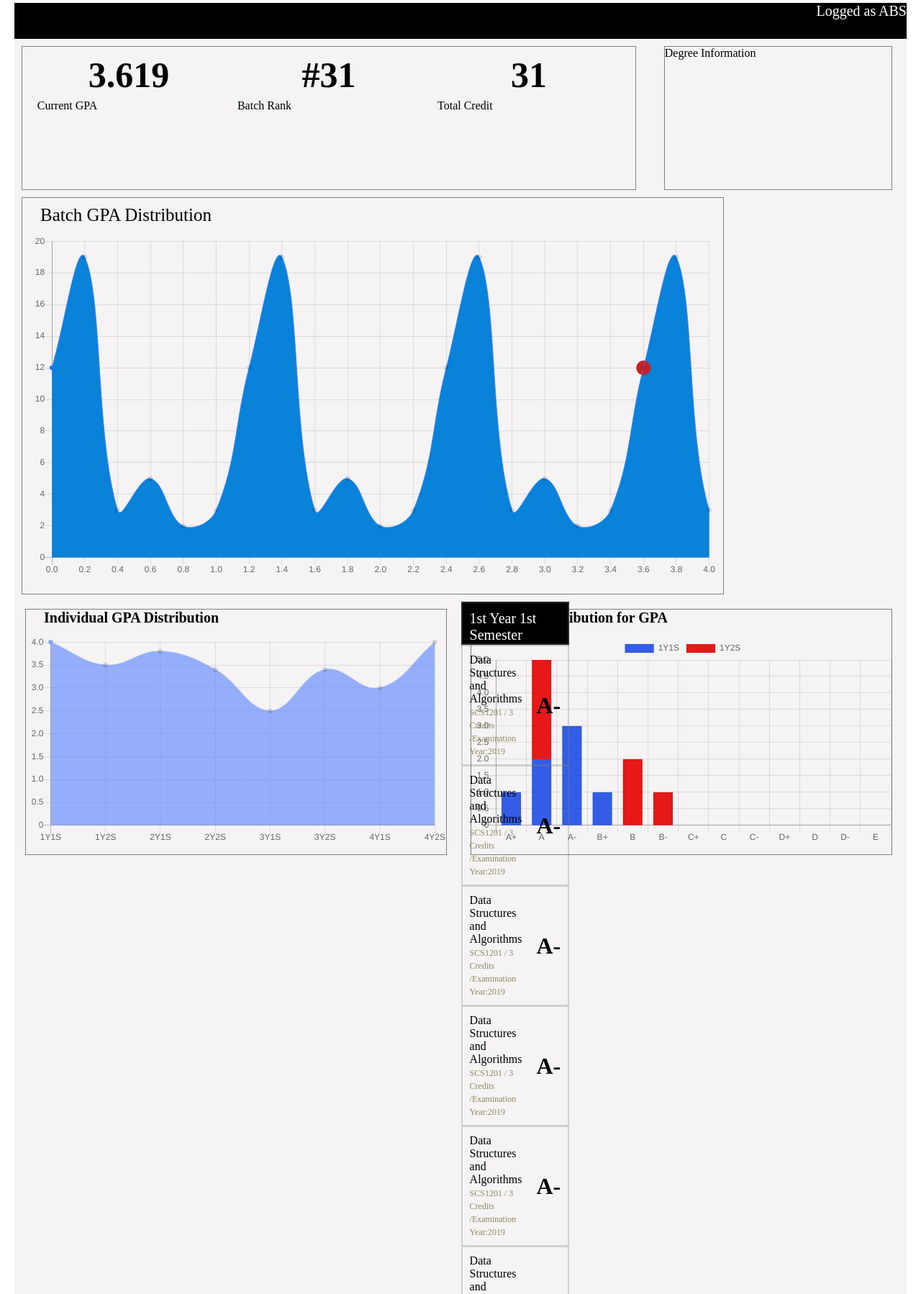
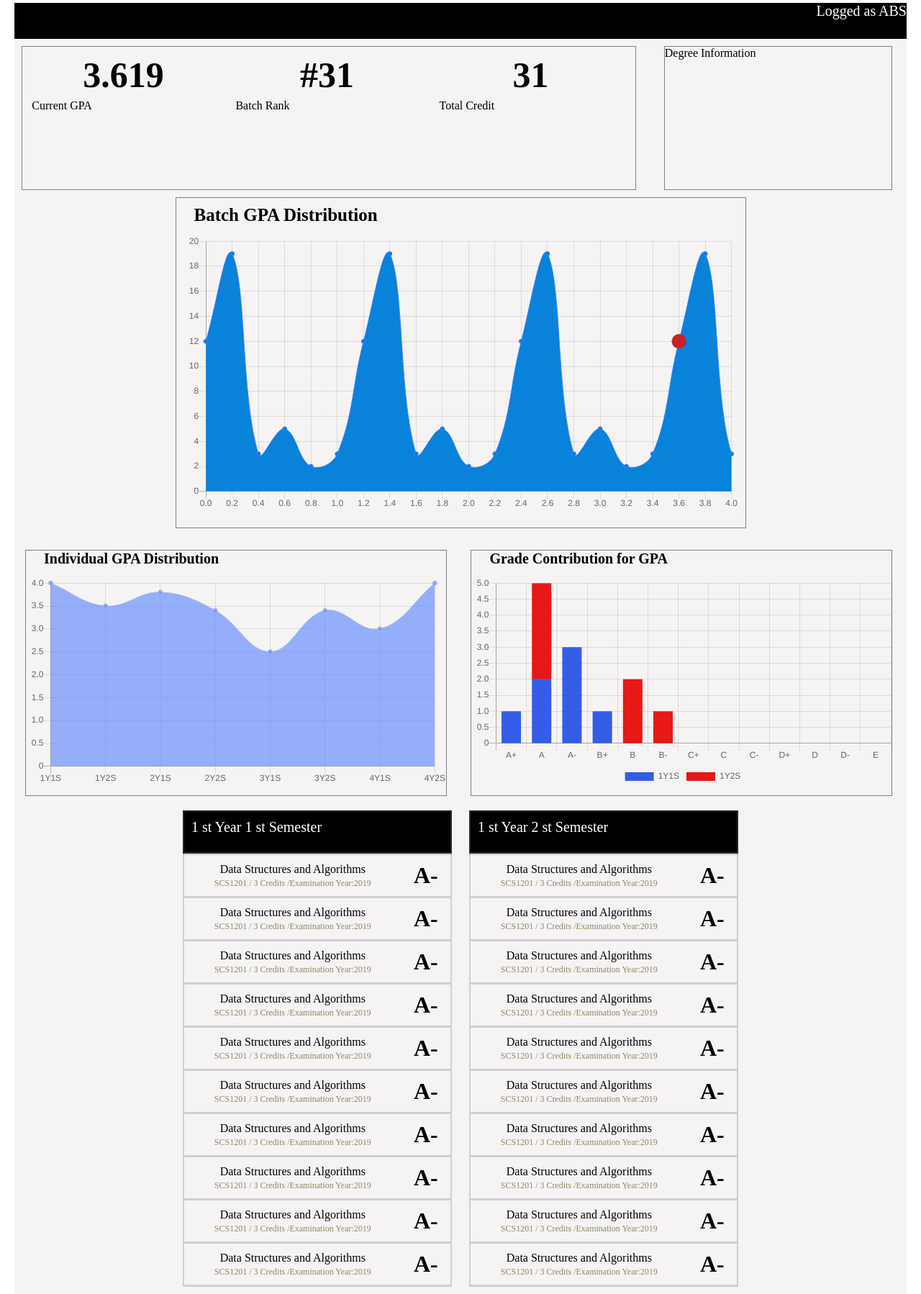
Before and after one commit to ChathuraJW/University-Student-Staff-Portal, a PHP site: page /components/exam/viewResult.php in a window 1280 px wide. Shown: the part 110-1908 px from the top of the page at 72% size. Run offline with PHP 8.4, Linux system fonts and the light colour scheme.

Commit message:
Add some styles.
Result section, Graphs section styled.

```diff
--- a/components/exam/resultSection.css
+++ b/components/exam/resultSection.css
@@ -290,7 +290,7 @@ input[type=file] {
     display: inline-block;
     text-align: center;
     width: 31%;
-    margin: 10px 5px 10px 5px;
+    margin: 10px 10px 10px 5px;
     top: 50%;
 }
 .infoBlock label{
@@ -305,9 +305,7 @@ input[type=file] {
     font-size: 50px;
     font-weight: bold;
     color: black;
-
 }
-
 .degreeClass{
     width: 26%;
     height: 200px;
@@ -319,17 +317,17 @@ input[type=file] {
     margin-right: 10px;
 }
 .gpaDistribution {
-    width: 80%;
     height: fit-content;
     border: 1px gray solid;
-    margin-left: auto;
-    margin-right: auto;
-    display: inline-block;
-    padding: 10px 10px 10px 10px;
+    display: flow-root;
+    width: 65%;
+    margin: 10px auto;
+    padding: 10px;
 }
 
 .gpaDistribution span{
     font-size: 25px;
+    font-weight: bold;
     text-align: left;
     padding: 5px 5px 5px 5px;
     margin: 10px 10px 10px 10px;
@@ -362,11 +360,14 @@ input[type=file] {
 .resultViewer{
     margin-left: auto;
     margin-right: auto;
-    align-content: center;
+    display: block;
+    padding-right: 20px;
+    padding-left:20px ;
+    text-align: center;
 }
 
 .semesterResult{
-    width: 45%;
+    width: 31.7%;
     height: fit-content;
     display: inline-grid;
     margin: 10px 10px 10px 10px;
--- a/components/exam/viewResult.js
+++ b/components/exam/viewResult.js
@@ -4,16 +4,6 @@ new Chart(gpaDistribution, {
     data: {
         labels: ['0.0','0.2','0.4','0.6','0.8','1.0','1.2','1.4','1.6','1.8','2.0','2.2','2.4','2.6','2.8','3.0','3.2','3.4','3.6','3.8','4.0'],
         datasets: [{
-            label: '# of Votes',
-            data: [12, 19, 3, 5, 2, 3,12, 19, 3, 5, 2, 3,12, 19, 3, 5, 2, 3,12, 19, 3, 5, 2, 3,12, 19, 3, 5],
-            backgroundColor: [
-                'rgb(9,130,217)'
-            ],
-            borderColor: [
-                'rgba(59,122,255,0.9)'
-            ],
-            borderWidth: 1
-        },{
             data: [ {
                 x: '3.6',
                 y: 12,
@@ -22,7 +12,13 @@ new Chart(gpaDistribution, {
             label: ['Your Position'],
             steppedLine: true,
             backgroundColor: "#cd2026",
-            type: 'bubble'
+            type: 'bubble',
+        },{
+            label: 'Number of Undergraduates',
+            data: [12, 19, 3, 5, 2, 3,12, 19, 3, 5, 2, 3,12, 19, 3, 5, 2, 3,12, 19, 3, 5, 2, 3,12, 19, 3, 5],
+            backgroundColor: 'rgb(9,130,217)',
+            borderColor: 'rgba(59,122,255,0.9)',
+            borderWidth: 1
         }]
     },
     options: {
@@ -45,14 +41,11 @@ new Chart(individualGPADistribution, {
     data: {
         labels: ['1Y1S', '1Y2S', '2Y1S', '2Y2S', '3Y1S', '3Y2S', '4Y1S', '4Y2S'],
         datasets: [{
-            label: '# of Votes',
+            label: 'Semester GPA',
             data: [4, 3.5, 3.8, 3.4, 2.5, 3.4, 3.0, 4],
-            backgroundColor: [
-                'rgba(99,138,255,0.66)'
-            ],
-            borderColor: [
-                'rgb(155,179,239)'
-            ],
+            backgroundColor: 'rgba(99,138,255,0.66)'
+            ,
+            borderColor: 'rgb(155,179,239)',
             borderWidth: 1
         }]
     },
@@ -78,15 +71,13 @@ new Chart(gradeContribution, {
         datasets: [{
             label: '1Y1S',
             data: [1,2,3,1,0, 0, 0, 0,0,0,0,0,0],
-            backgroundColor: 'rgba(15,65,229,0.84)'
-            ,
-            borderWidth: 1
+            backgroundColor: 'rgba(15,65,229,0.84)',
+            // borderWidth: 1
         },{
             label: '1Y2S',
             data: [0,3,0,0,2, 1, 0, 0,0,0,0,0,0],
-            backgroundColor: 'rgba(229,15,15,0.96)'
-            ,
-            borderWidth: 1
+            backgroundColor: 'rgba(229,15,15,0.96)',
+            // borderWidth: 1
         }]
     },
     options: {
@@ -98,6 +89,9 @@ new Chart(gradeContribution, {
             yAxes: [{
                 stacked: true,
             }]
+        },
+        legend: {
+            position:'bottom' ,
         }
     }
 });
--- a/components/exam/viewResult.php
+++ b/components/exam/viewResult.php
@@ -37,7 +37,7 @@
     </div>
     <div class="gpaDistribution">
         <span>Batch GPA Distribution</span>
-        <canvas id="gpaDistribution" class="graphCanvas"></canvas>
+        <canvas id="gpaDistribution" class="graphCanvas" style="width: 80%"></canvas>
     </div>
 
     <div class="individualGPADistribution">
@@ -50,11 +50,13 @@
     </div>
     <div class="resultViewer">
         <?php
-            $i=0;
-            while($i<8){
+            $i=1;
+            while($i<=8){
+                $sem=(round($i%2)==0)?2:1;
+                $year=round($i/2);
                 echo("
                     <div class='semesterResult'>
-                        <span class='semesterResultHeader'>1st Year 1st Semester</span>
+                        <span class='semesterResultHeader'>$year st Year $sem st Semester</span>
                         <div class='semesterResultViewer'>
                             <table>
                   ");
```
